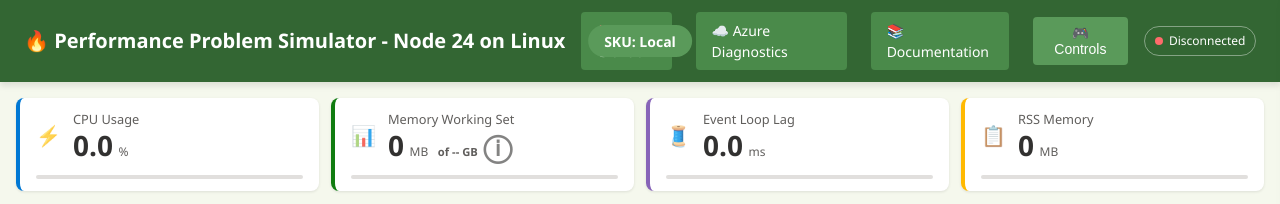
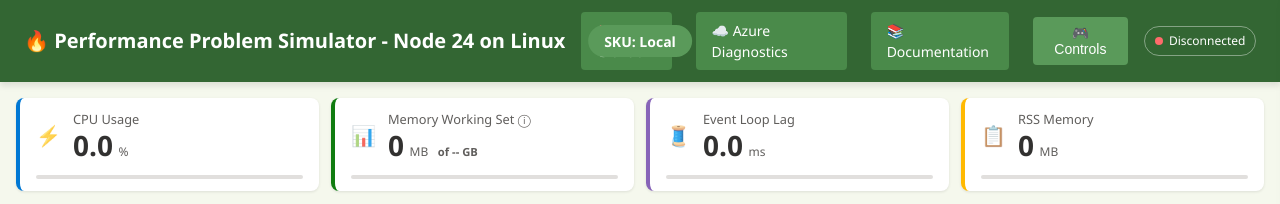
Before and after one commit to rhamlett/PerfSimNode, a website: page src/public/index.html in a window 1280 px wide. Shown: the top 204 px of the page. Drawn offline with nearby package versions, Linux system fonts and the light colour scheme; no server answers.

Commit message:
Final, Final fix for memory chart display. I really mean it this time.

```diff
--- a/src/public/index.html
+++ b/src/public/index.html
@@ -41,8 +41,8 @@
             <div class="tile-content">
               <div class="tile-icon">📊</div>
               <div class="tile-info">
-                <span class="tile-label">Memory Working Set</span>
-                <div class="tile-value"><span id="memory-value">0</span> <span class="tile-unit">MB</span> <span id="memory-total" class="tile-subtext">of -- GB</span> <span class="info-icon" title="Host memory available to the container. On Azure App Service, this may exceed the SKU's advertised RAM due to shared VM resources.">ⓘ</span></div>
+                <span class="tile-label">Memory Working Set <span class="info-icon-small" title="Host memory available to the container. On Azure App Service, this may exceed the SKU's advertised RAM due to shared VM resources.">ⓘ</span></span>
+                <div class="tile-value"><span id="memory-value">0</span> <span class="tile-unit">MB</span> <span id="memory-total" class="tile-subtext">of -- GB</span></div>
               </div>
             </div>
             <div class="metric-bar"><div class="metric-bar-fill" id="memory-bar" style="width: 0%;"></div></div>
```
